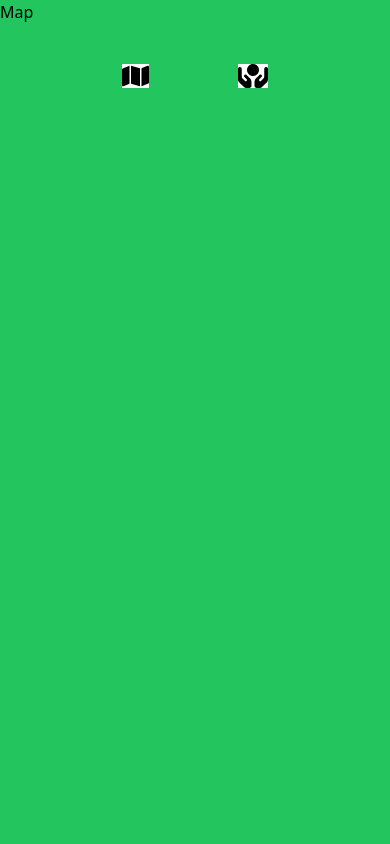
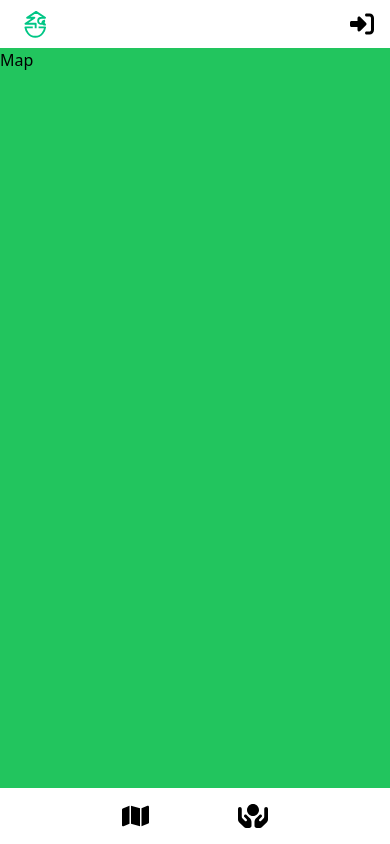
Before and after one commit to jekiquin/ecoverse2-client, a React (Vite) app: page / in a window 390 px wide. Built offline with nearby package versions, Linux system fonts and the light colour scheme.

Commit message:
fixed layout for mobile and navs

```diff
--- a/src/components/Nav/BottomNav.tsx
+++ b/src/components/Nav/BottomNav.tsx
@@ -11,6 +11,6 @@ export default function BottomNav() {
 }
 
 const styles = {
-  root: 'relative overflow-x-hidden px-8 py-4 md:hidden ',
+  root: 'fixed bottom-0 right-0 left-0 z-10 overflow-x-hidden px-8 py-4 bg-white md:hidden ',
   list: 'w-full flex justify-evenly items-center',
 };
--- a/src/components/Nav/TopNav.tsx
+++ b/src/components/Nav/TopNav.tsx
@@ -13,7 +13,7 @@ export default function TopNav() {
 }
 
 const styles = {
-  root: 'relative overflow-x-hidden px-4 py-2 md:hidden',
+  root: 'fixed top-0 left-0 right-0 z-10 overflow-x-hidden px-4 py-2 bg-white md:hidden',
   logo: 'mb-0 ml-0',
   list: 'w-full flex justify-between items-center',
 };
--- a/src/components/base/Content.tsx
+++ b/src/components/base/Content.tsx
@@ -13,6 +13,6 @@ export default function Content() {
   );
 }
 const styles = {
-  root: 'absolute inset-0 md:ml-16',
+  root: 'absolute top-0 left-0 right-0 mt-12 mb-16 content-mobile overflow-y-auto md:h-screen md:ml-16 md:my-0',
   offset: '',
 };
--- a/src/index.css
+++ b/src/index.css
@@ -14,4 +14,8 @@
   .custom-tooltip:hover .custom-tooltip__ctx.custom-tooltip__ctx--closed {
     @apply hidden opacity-0;
   }
+
+  .content-mobile {
+    height: calc(100vh - theme(spacing.24));
+  }
 }
--- a/src/routes/Home.tsx
+++ b/src/routes/Home.tsx
@@ -18,5 +18,5 @@ export default function Home() {
 }
 
 const styles = {
-  root: 'relative h-screen w-screen overflow-y-auto overflow-x-hidden',
+  root: 'relative h-screen w-screen overflow-hidden',
 };
```
